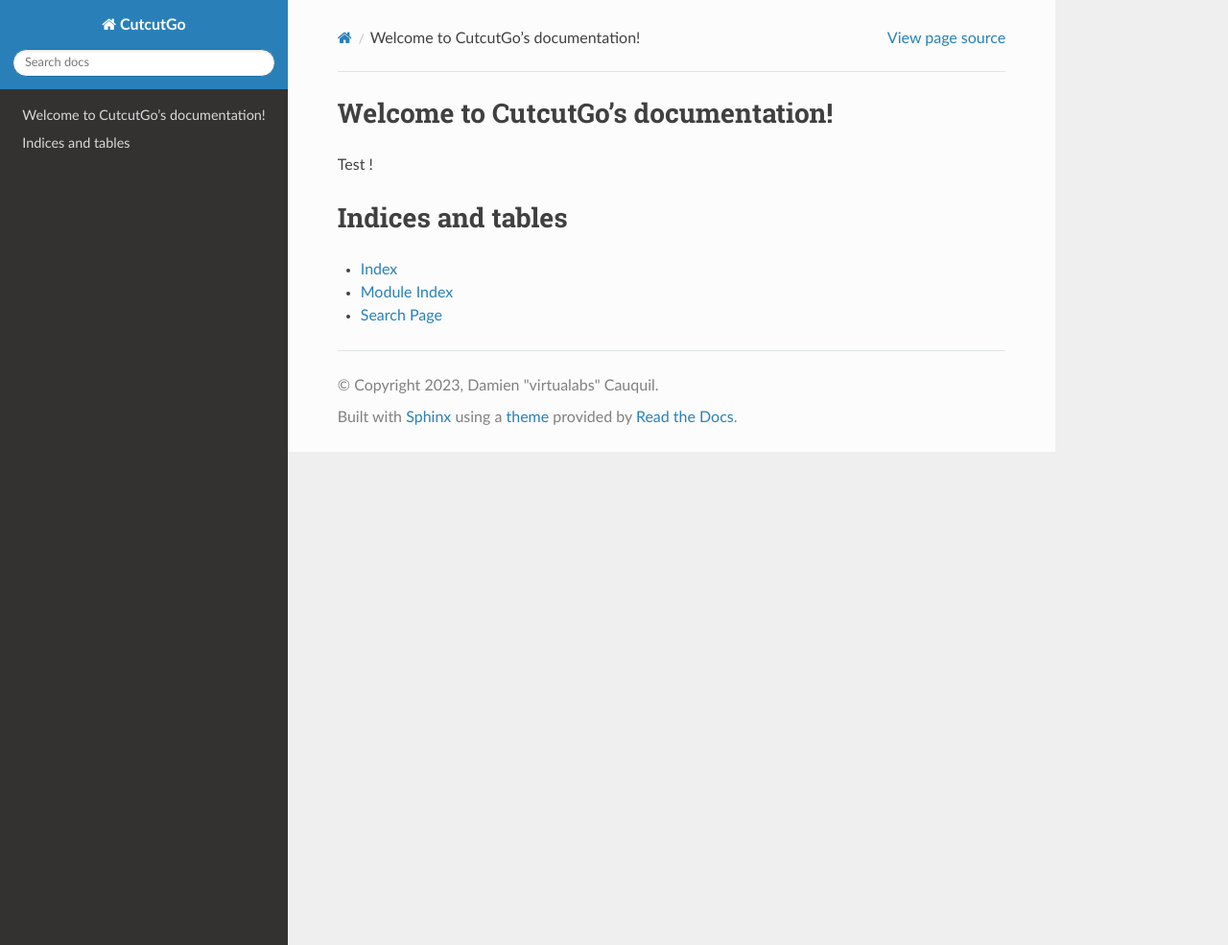
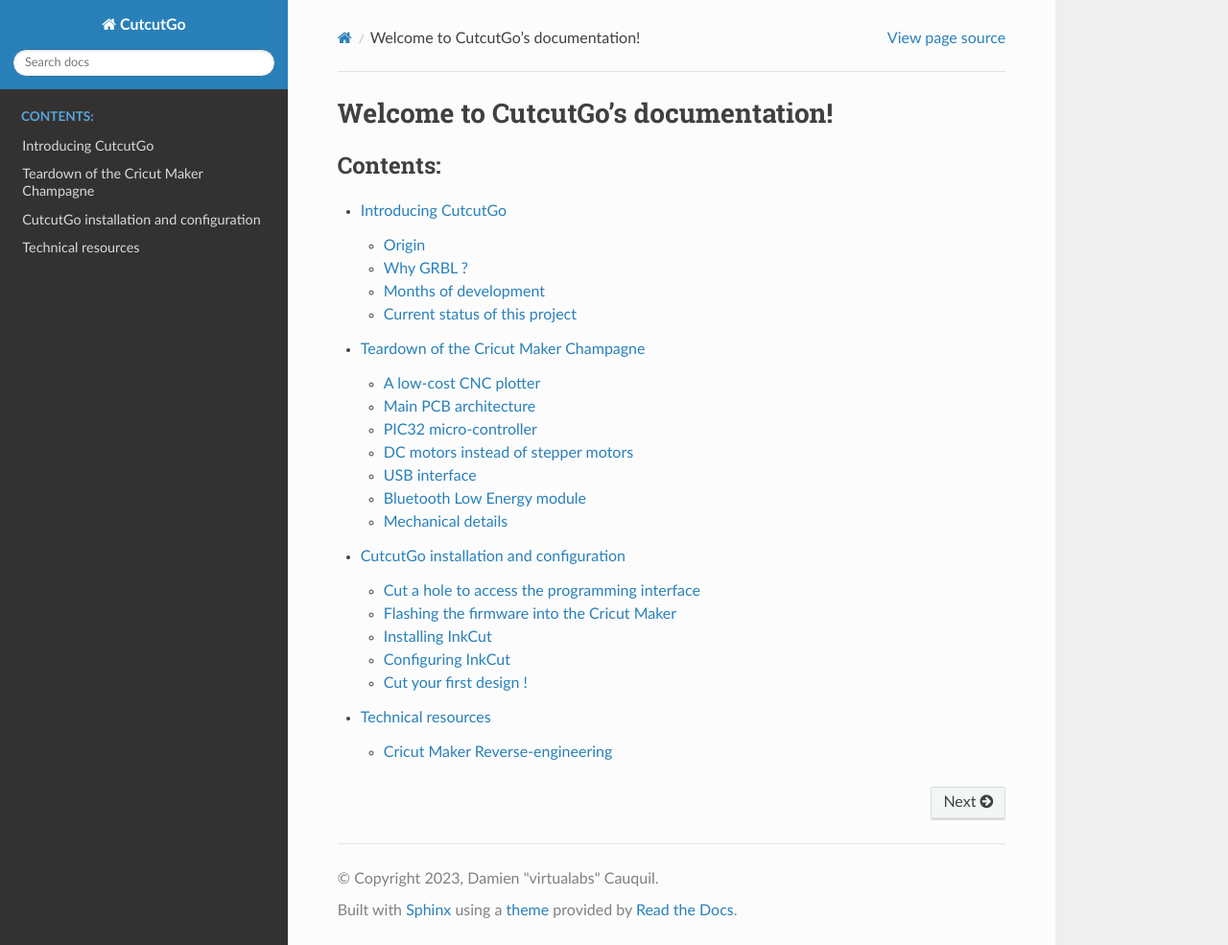
Before and after one commit to virtualabs/cutcutgo, a Sphinx documentation site: the page built from docs/source/index.rst, in a window 1280 px wide and 985 px high. Shown: the whole window at 96% size. Built offline with Sphinx 7.4.7 and the Read the Docs theme 2.0.0, drawn with Linux system fonts in a browser that asks for light colours.

Commit message:
Updated documentation :)

```diff
--- a/docs/source/index.rst
+++ b/docs/source/index.rst
@@ -7,14 +7,10 @@
 ====================================
 
 .. toctree::
-   :maxdepth: 2
-   :caption: Contents:
+    :maxdepth: 2
+    :caption: Contents:
 
-Test !
-
-Indices and tables
-==================
-
-* :ref:`genindex`
-* :ref:`modindex`
-* :ref:`search`
+    intro.rst
+    teardown.rst
+    setup.rst
+    tech.rst
--- /dev/null
+++ b/docs/source/intro.rst
@@ -0,0 +1,43 @@
+Introducing CutcutGo
+====================
+
+Origin
+------
+
+In 2021, Cricut unilateraly decided to restrict the number of designs for users that did not subscribe
+to the Cricut Access platform. Cricut machines are quite expensive, as well as their accessories, and
+a huge number of users were furious about this decision. Hopefully, Cricut walked back and subscription
+is no more mandatory but a bit too late: some of them decided to develop an open-source firmware for
+one of the mose common Cricut machine in order to set it free. Months later, I started to port GRBL onto
+the Cricut Maker after having reverse-engineered its main printed circuit board.
+
+Why GRBL ?
+----------
+
+I did not want to start from scratch and `GRBL <https://github.com/grbl/grbl>`_ is a well-known implementation
+of a GCODE-compatible CNC firmware for the AVR platform that simply works. I had a look at Marlin too, but it
+looked like a huge project to jump into, far more complex than GRBL. Even if GRBL has not been ported to PIC32,
+this task seemed to be feasible and this is why I chose to derive this CutcutGo firmware from GRBL.
+
+Moreover, the whole code is in C and I know C better than C++ :D.
+
+Months of development
+---------------------
+
+The implementation of this firmware has been regularly streamed on `my Twitch channel <https://twitch.tv/virtualabs>`_
+and is now available on my `Peertube channel <https://video.ploud.fr/w/p/spMwuZfa7pGiRJpvsLzDTZ>`_, if you are eager to know how long it took to get there and what different
+issues I had to face.
+
+
+Current status of this project
+------------------------------
+
+This firmware open-source firmware is currently able to drive a Cricut Maker through GCODE without
+issue, supporting both tools (A & B). It is still experimental as a lot of features have still
+to be added to this implementation, but the hardest part is done.
+
+Below is a video showing the latest tests we made:
+
+.. raw:: html
+
+    <iframe title="Cutting paper with Cricut Maker/GRBL" width="560" height="315" src="https://video.ploud.fr/videos/embed/03959d91-eb34-4a5a-a1a5-5a93cacfb448" frameborder="0" allowfullscreen="" sandbox="allow-same-origin allow-scripts allow-popups"></iframe>
--- /dev/null
+++ b/docs/source/setup.rst
@@ -0,0 +1,17 @@
+CutcutGo installation and configuration
+=======================================
+
+Cut a hole to access the programming interface
+----------------------------------------------
+
+Flashing the firmware into the Cricut Maker
+-------------------------------------------
+
+Installing InkCut
+-----------------
+
+Configuring InkCut
+------------------
+
+Cut your first design !
+-----------------------
--- /dev/null
+++ b/docs/source/teardown.rst
@@ -0,0 +1,39 @@
+Teardown of the Cricut Maker Champagne
+======================================
+
+Foo
+
+A low-cost CNC plotter
+----------------------
+
+todo.
+
+Main PCB architecture
+---------------------
+
+todo.
+
+PIC32 micro-controller
+----------------------
+
+todo.
+
+DC motors instead of stepper motors
+-----------------------------------
+
+todo.
+
+USB interface
+-------------
+
+todo.
+
+Bluetooth Low Energy module
+---------------------------
+
+todo.
+
+Mechanical details
+------------------
+
+todo.
--- /dev/null
+++ b/docs/source/tech.rst
@@ -0,0 +1,8 @@
+Technical resources
+===================
+
+Cricut Maker Reverse-engineering
+--------------------------------
+
+* `Reversed PCB schematics (PDF) <todo>`_
+* `Reversed tracks & vias (SVG) <todo>`_
```
Also changed, not shown: 1 other file.
